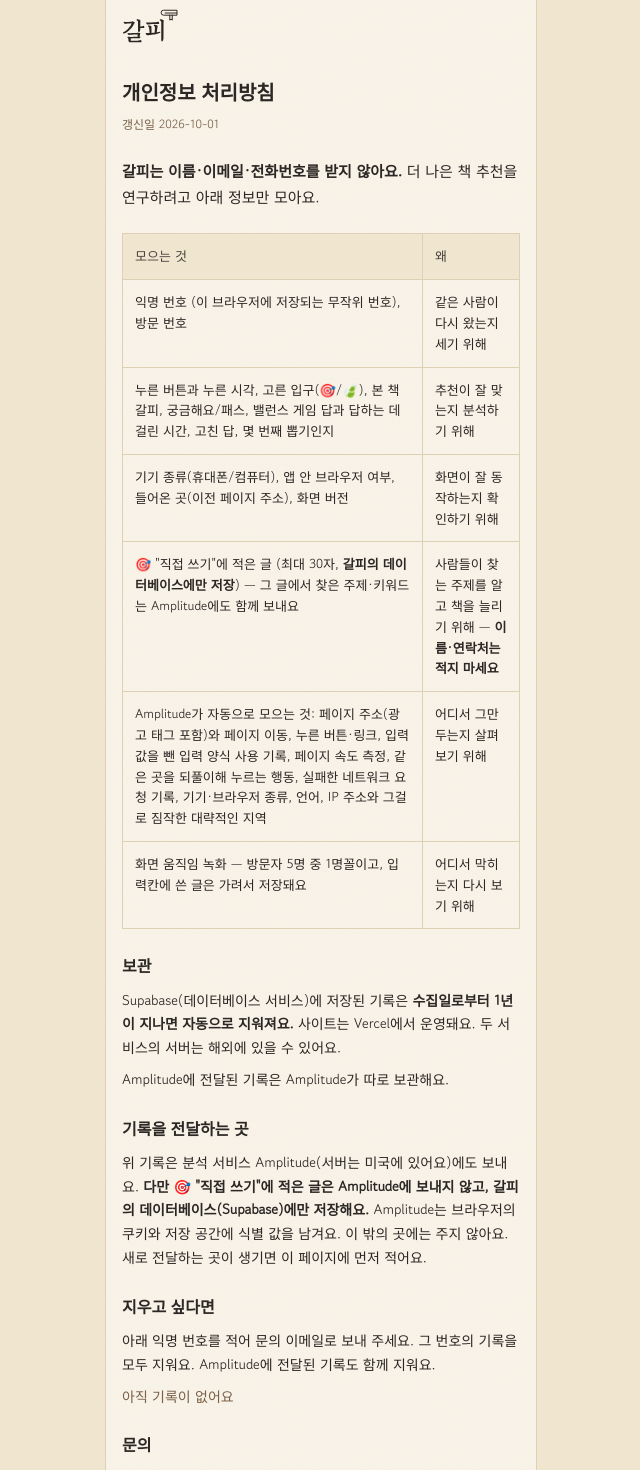
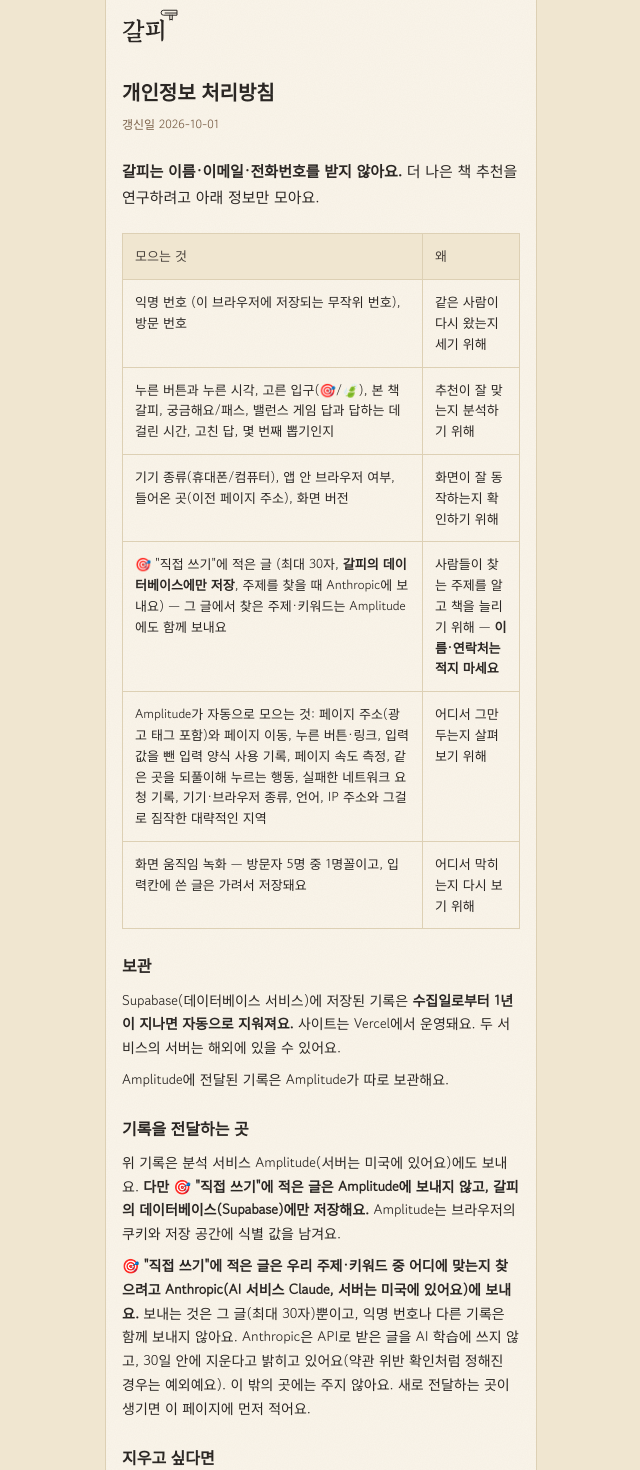
Before and after one commit to JunheePark0224/galpi, a Next.js app in the folder web/: page /privacy in a window 1280 px wide. Shown: the top 1470 px of the page, without its empty margins (319-959 px from the left). Built offline with nearby package versions, Linux system fonts and the light colour scheme; a web font is replaced by a local one.

Commit message:
docs(privacy): name Anthropic as the place the written goal goes for sorting
Co-Authored-By: Claude Opus 5.5 <noreply@anthropic.com>

```diff
--- a/web/src/app/privacy/page.tsx
+++ b/web/src/app/privacy/page.tsx
@@ -13,7 +13,7 @@ function Contact() {
   return <a href={`mailto:${email}`}>{email}</a>;
 }
 
-/** S-10 (F-16): what is collected before login, including what goes to Amplitude. Login, saves and Anthropic join with those features. */
+/** S-10 (F-16): what is collected before login and where it goes — Amplitude, and (P4) the written goal to Anthropic for sorting. Login and saves join in P5. */
 export default function PrivacyPage() {
   return (
     <article className={styles.page}>
@@ -44,7 +44,7 @@ export default function PrivacyPage() {
             <td>화면이 잘 동작하는지 확인하기 위해</td>
           </tr>
           <tr>
-            <td>🎯 {"\"직접 쓰기\""}에 적은 글 (최대 30자, <strong>갈피의 데이터베이스에만 저장</strong>) — 그 글에서 찾은 주제·키워드는 Amplitude에도 함께 보내요</td>
+            <td>🎯 {"\"직접 쓰기\""}에 적은 글 (최대 30자, <strong>갈피의 데이터베이스에만 저장</strong>, 주제를 찾을 때 Anthropic에 보내요) — 그 글에서 찾은 주제·키워드는 Amplitude에도 함께 보내요</td>
             <td>사람들이 찾는 주제를 알고 책을 늘리기 위해 — <strong>이름·연락처는 적지 마세요</strong></td>
           </tr>
           <tr>
@@ -75,6 +75,11 @@ export default function PrivacyPage() {
           위 기록은 분석 서비스 Amplitude(서버는 미국에 있어요)에도 보내요.{" "}
           <strong>다만 🎯 {"\"직접 쓰기\""}에 적은 글은 Amplitude에 보내지 않고, 갈피의 데이터베이스(Supabase)에만 저장해요.</strong>{" "}
           Amplitude는 브라우저의 쿠키와 저장 공간에 식별 값을 남겨요.
+        </p>
+        <p>
+          <strong>🎯 {"\"직접 쓰기\""}에 적은 글은 우리 주제·키워드 중 어디에 맞는지 찾으려고 Anthropic(AI 서비스 Claude, 서버는 미국에 있어요)에 보내요.</strong>{" "}
+          보내는 것은 그 글(최대 30자)뿐이고, 익명 번호나 다른 기록은 함께 보내지 않아요.
+          Anthropic은 API로 받은 글을 AI 학습에 쓰지 않고, 30일 안에 지운다고 밝히고 있어요(약관 위반 확인처럼 정해진 경우는 예외예요).
           이 밖의 곳에는 주지 않아요. 새로 전달하는 곳이 생기면 이 페이지에 먼저 적어요.
         </p>
       </section>
```
Also changed, not shown: 3 other files (tests, documents, lock files or other folders).
